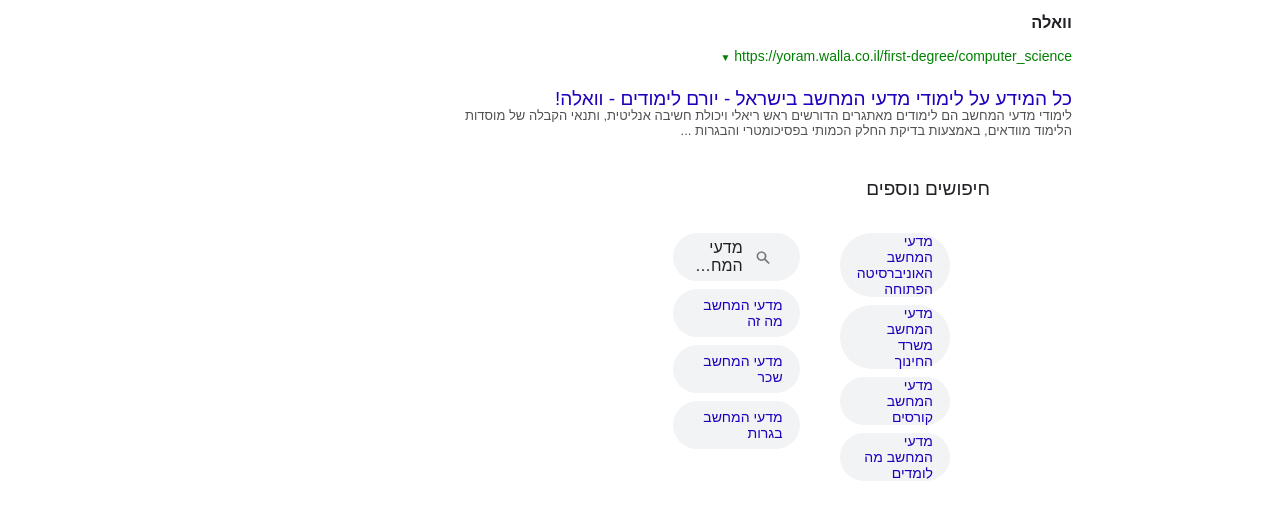
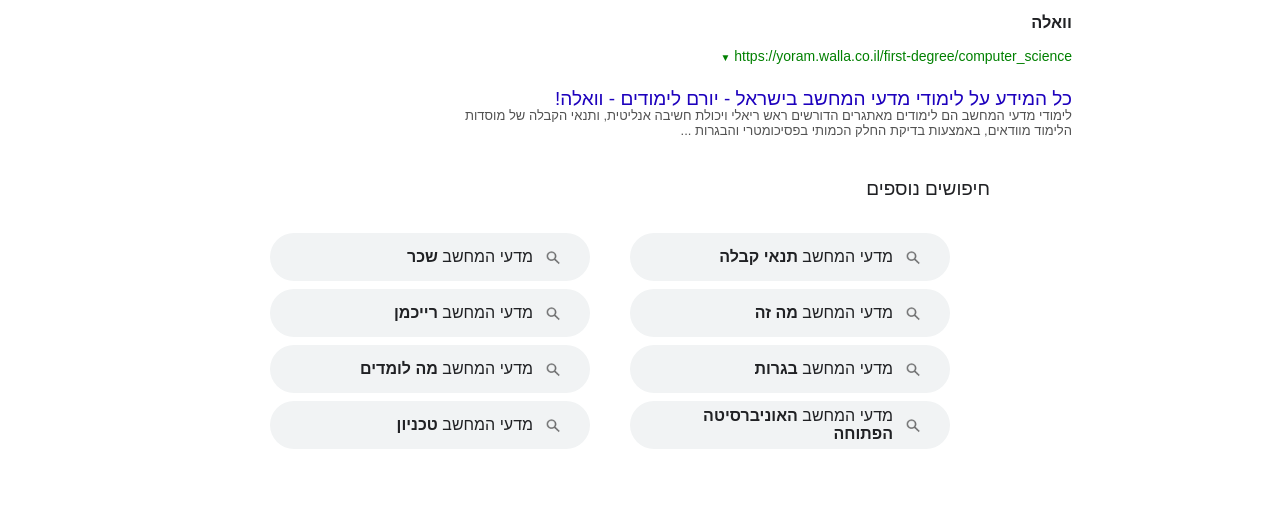
Before and after one commit to avivsofer/google, a plain HTML site: page search.html in a window 1280 px wide. Shown: the part 1478-1992 px from the top of the page. Drawn offline with Linux system fonts and the light colour scheme.

Commit message:
המשך עבודה על העמוד תוצאות

```diff
--- a/search.css
+++ b/search.css
@@ -535,7 +535,7 @@
     padding-left: 17px;
     position: relative;
     cursor: pointer;
-
+    width: 320px;
 }
 
 .wroteninbox{
--- a/search.html
+++ b/search.html
@@ -193,22 +193,51 @@
         <div class="relatedsearches">
             <h3>חיפושים נוספים</h3>
             <div class="relatedlists">
-                <ul class="relatedleft">
-                    <li  class="inbox">מדעי המחשב האוניברסיטה הפתוחה</li>
-                    <li class="inbox">מדעי המחשב משרד החינוך</li>
-                    <li class="inbox">מדעי המחשב קורסים</li>
-                    <li class="inbox">מדעי המחשב מה לומדים</li>
-                </ul>
                 <ul class="relatedright">
                     <li class="inbox">
                         <div class="glassinbox"></div>
                         <div class="wroteninbox">
-                            מדעי המחשב תנאי קבלה
+                    מדעי המחשב <b>תנאי קבלה</b>
                         </div></li>
-                    <li class="inbox">מדעי המחשב מה זה</li>
-                    <li class="inbox">מדעי המחשב שכר</li>
-                    <li class="inbox">מדעי המחשב בגרות</li>
+                    <li class="inbox">
+                        <div class="glassinbox"></div>
+                        <div class="wroteninbox">
+                    מדעי המחשב <b>מה זה</b>
+                        </div></li>
+                    <li class="inbox">
+                        <div class="glassinbox"></div>
+                        <div class="wroteninbox">
+                    מדעי המחשב <b>בגרות</b>
+                        </div></li>
+                    <li class="inbox">
+                        <div class="glassinbox"></div>
+                        <div class="wroteninbox">
+                    מדעי המחשב <b>האוניברסיטה הפתוחה</b>
+                        </div></li>
+
                 </ul>
+                <ul class="relatedleft">
+                    <li  class="inbox"> <div class="glassinbox"></div>
+                        <div class="wroteninbox">
+                    מדעי המחשב <b>שכר</b>
+                        </div></li>
+                    <li class="inbox">
+                        <div class="glassinbox"></div>
+                        <div class="wroteninbox">
+                    מדעי המחשב <b>רייכמן</b>
+                        </div></li>
+                    <li class="inbox">
+                        <div class="glassinbox"></div>
+                        <div class="wroteninbox">
+                    מדעי המחשב <b>מה לומדים</b>
+                        </div></li>
+                    <li class="inbox">
+                        <div class="glassinbox"></div>
+                        <div class="wroteninbox">
+                    מדעי המחשב <b>טכניון</b>
+                        </div></li>
+                </ul>
+
             </div>
         </div>
 
```
